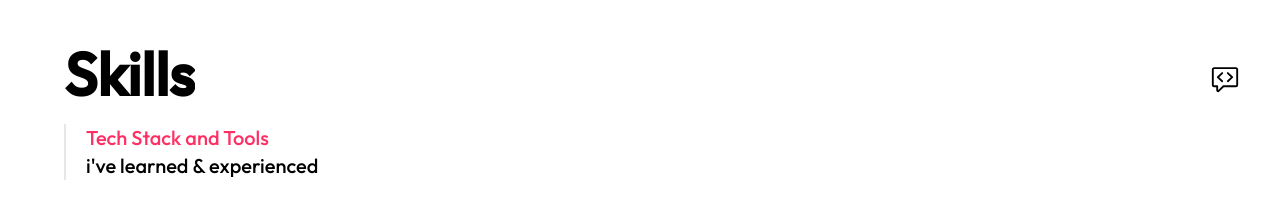
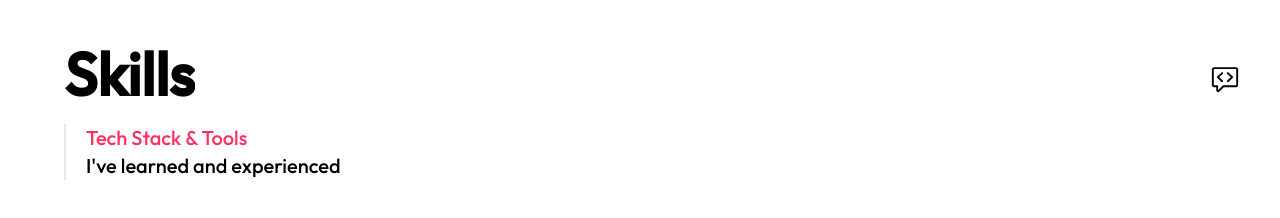
Before and after one commit to DSQL-MONGKEY/Dportfolio-v1, a React (Vite) app: page / in a window 1280 px wide. Shown: the part 1420-1638 px from the top of the page. Built offline with nearby package versions, Linux system fonts and the light colour scheme.

Commit message:
chore<Skills>: change sentence

```diff
--- a/src/container/Skills.tsx
+++ b/src/container/Skills.tsx
@@ -32,9 +32,9 @@ const Skills = () => {
         <Reveal>
           <p className="border-l-2 font-outfit text-xl pl-5 dark:text-white mt-5">
             <span className="text-[#FF2E63] dark:text-green-600">
-              Tech Stack and Tools
+              Tech Stack & Tools
             </span> <br />
-            i&apos;ve learned & experienced
+            I&apos;ve learned and experienced
           </p>
         </Reveal>
       </div>
```
